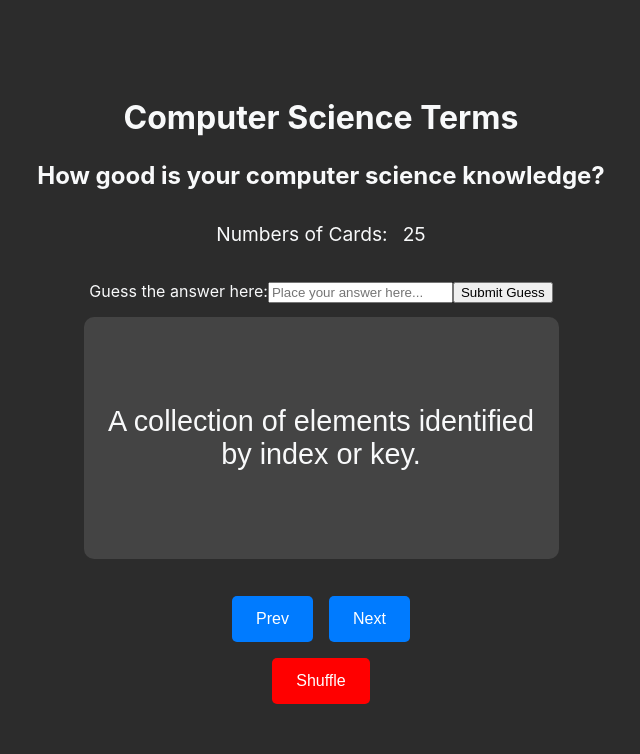
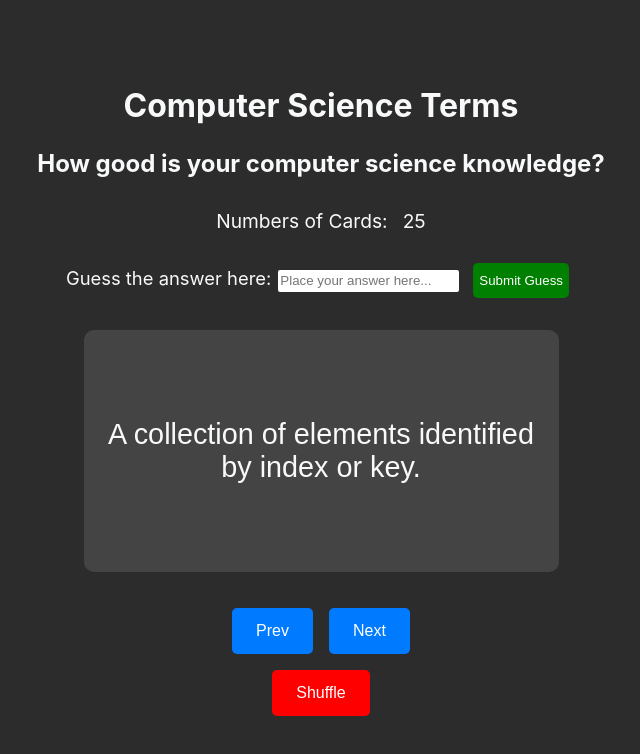
Before and after one commit to IlanLey/AlgoCard, a React (Vite) app: page / in a window 1280 px wide. Shown: the top 754 px of the page, without its empty margins (319-959 px from the left). Built offline with nearby package versions, Linux system fonts and the light colour scheme.

Commit message:
Final Touch, Ready to Submit

```diff
--- a/src/IndexCard.jsx
+++ b/src/IndexCard.jsx
@@ -21,8 +21,8 @@ const computerScienceTerms = [
     { id: 17, type: "Binary Search", description: "An efficient algorithm for finding an item from a sorted list of items, with a time complexity of O(log n)." },
     { id: 18, type: "Merge Sort", description: "A divide and conquer algorithm that was invented by John von Neumann in 1945. It has a time complexity of O(n log n)." },
     { id: 19, type: "Quick Sort", description: "An efficient sorting algorithm that, on average, makes O(n log n) comparisons to sort n items." },
-    { id: 20, type: "Breadth-First Search (BFS)", description: "An algorithm for traversing or searching tree or graph data structures. It starts at the tree root and explores all nodes at the present depth level before moving on to the nodes at the next depth level." },
-    { id: 21, type: "Depth-First Search (DFS)", description: "An algorithm for traversing or searching tree or graph data structures. It starts at the root and explores as far as possible along each branch before backtracking." },
+    { id: 20, type: "Breadth-First Search", description: "An algorithm for traversing or searching tree or graph data structures. It starts at the tree root and explores all nodes at the present depth level before moving on to the nodes at the next depth level." },
+    { id: 21, type: "Depth-First Search", description: "An algorithm for traversing or searching tree or graph data structures. It starts at the root and explores as far as possible along each branch before backtracking." },
     { id: 22, type: "Dijkstra's Algorithm", description: "An algorithm for finding the shortest paths between nodes in a graph, which may represent, for example, road networks." },
     { id: 23, type: "A* Algorithm", description: "An algorithm that is used in pathfinding and graph traversal. It is an extension of Dijkstra's algorithm with an added heuristic to guide the search." },
     { id: 24, type: "Dynamic Programming", description: "A method for solving complex problems by breaking them down into simpler subproblems. It is applicable when the subproblems are overlapping." },
--- a/src/IndexCardForm.jsx
+++ b/src/IndexCardForm.jsx
@@ -29,12 +29,13 @@ function IndexCardForm ({currentTerm, onSubmission}) {
     return (
         <>
             <form onSubmit={handleSubmit}>
-                <label>
+                <label className="label">
                     Guess the answer here:
                     <input
                         type="text"
                         placeholder="Place your answer here..."
                         value = {userGuess}
+                        className="input-one"
 
                         // Allow Typing in the Input Box
                         onChange={handleChange}
@@ -42,6 +43,7 @@ function IndexCardForm ({currentTerm, onSubmission}) {
                     <input
                         type="submit"
                         value="Submit Guess"
+                        className="input-two"
                     />
                 </label>
             </form>
--- a/src/index.css
+++ b/src/index.css
@@ -88,4 +88,33 @@ button:hover {
   display: flex;
   justify-content: center;
   gap: 15px;
+  height: 50px;
 }
+
+.feedback {
+  font-family: 'Inter', 'Avenir', 'Helvetica', 'Arial', sans-serif;
+  text-align: center;
+  font-size: 1.2em;
+  margin-top: 10px;
+}
+
+.label {
+  text-align: center;
+  font-size: 1.15em;
+}
+
+.input-one {
+  margin: 7px;
+  border-radius: 2px;
+  border: none;
+  height: 20px;
+}
+.input-two {
+  margin: 7px;
+  background-color: green;
+  border-radius: 5px;
+  border: none;
+  color: white;
+  height: 35px;
+  cursor: pointer;
+}
```
Also changed, not shown: public/flashcards.gif, 1 other file (tests, documents, lock files or other folders).
